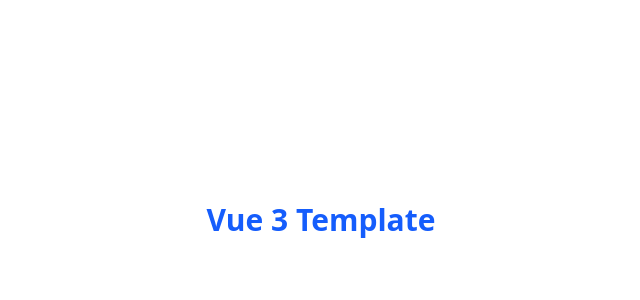
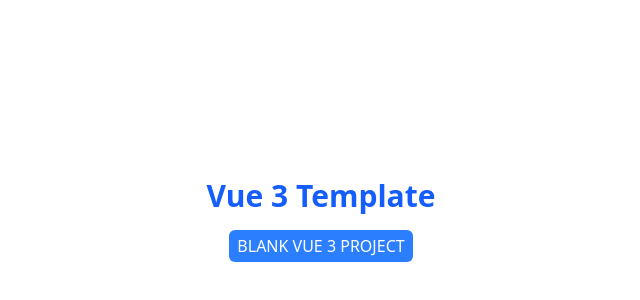
Before and after one commit to Loloops123/vue_blank, a Vue app: page / in a window 1280 px wide. Shown: the part 180-480 px from the top of the page, without its empty margins (319-959 px from the left). Built offline with nearby package versions, Linux system fonts and the light colour scheme.

Commit message:
fix: eslint.config.ts

```diff
--- a/eslint.config.ts
+++ b/eslint.config.ts
@@ -57,15 +57,17 @@
       'simple-import-sort/exports': 'error',
     },
   },
+  ...pluginOxlint.configs['flat/recommended'],
   {
     name: 'app/custom-rules',
+    files: ['**/*.{ts,mts,tsx,vue}'],
     plugins: {
       'unused-imports': pluginUnusedImports,
     },
     rules: {
       'vue/no-v-html': 'off',
-      'no-console': process.env.NODE_ENV === 'production' ? 'error' : 'warn',
-      'no-debugger': process.env.NODE_ENV === 'production' ? 'error' : 'warn',
+      'no-console': 'warn',
+      'no-debugger': 'warn',
       'vue/multi-word-component-names': 'off',
       '@typescript-eslint/no-explicit-any': 'warn',
       'unicorn/filename-case': 'off',
@@ -87,6 +89,6 @@
       ],
     },
   },
-  ...pluginOxlint.configs['flat/recommended'],
+
   skipFormatting,
 )
--- a/src/view/HomeView.vue
+++ b/src/view/HomeView.vue
@@ -1,8 +1,20 @@
-<script setup lang="ts"></script>
+<script setup lang="ts">
+import TestComponent from '@/components/TestComponent/TestComponent.vue'
+
+const handleClick = () => {
+  /* console.info('click') */
+}
+</script>
 
 <template>
-  <main class="flex min-h-screen items-center justify-center">
+  <main class="flex min-h-screen flex-col items-center justify-center gap-4">
     <h1 class="text-3xl font-bold text-blue-600">Vue 3 Template</h1>
+    <TestComponent
+      color="primary"
+      test-id="test-component"
+      text="BLANK VUE 3 PROJECT"
+      @click="handleClick"
+    />
   </main>
 </template>
 
```
